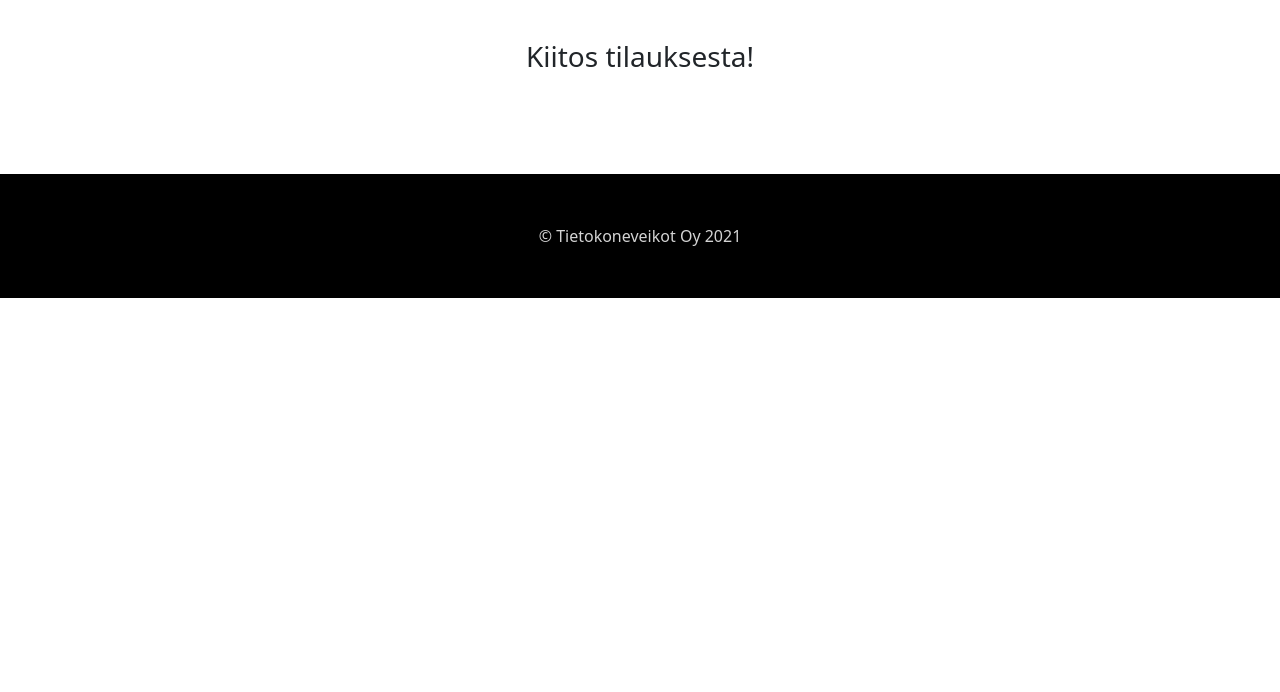
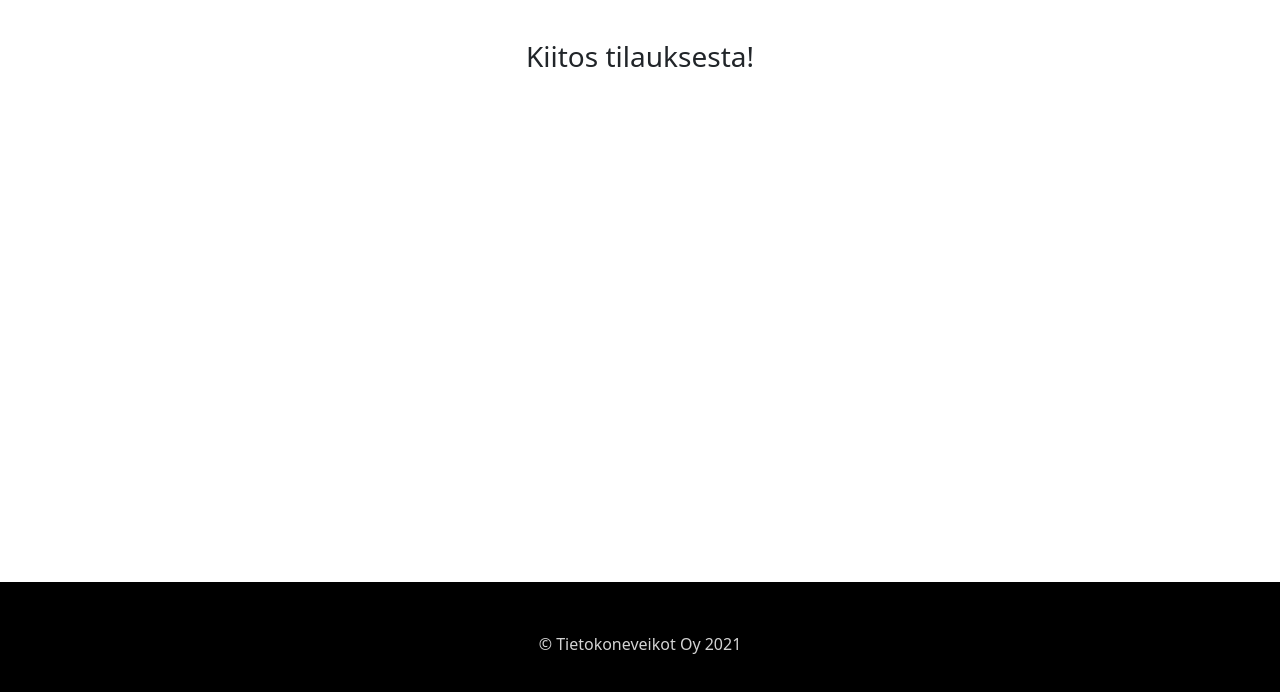
Before and after one commit to AnnuCodes/AnnuCodes.github.io, a plain HTML site: page viides.html in a window 1280 px wide. Shown: the part 194-886 px from the top of the page. Before the commit the page ends 800 px from the top, so only its background shows below. Drawn offline with nearby package versions, Linux system fonts and the light colour scheme.

Commit message:
Update bootstr.css

```diff
--- a/bootstr.css
+++ b/bootstr.css
@@ -176,3 +176,7 @@ a {
 .läppärikuva {
     width: 80%;
 }
+
+.spacer {
+    padding:200px;
+}
```
